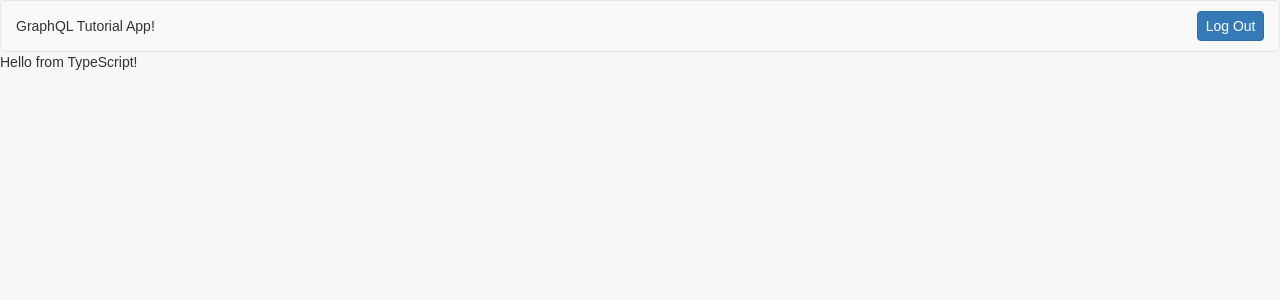
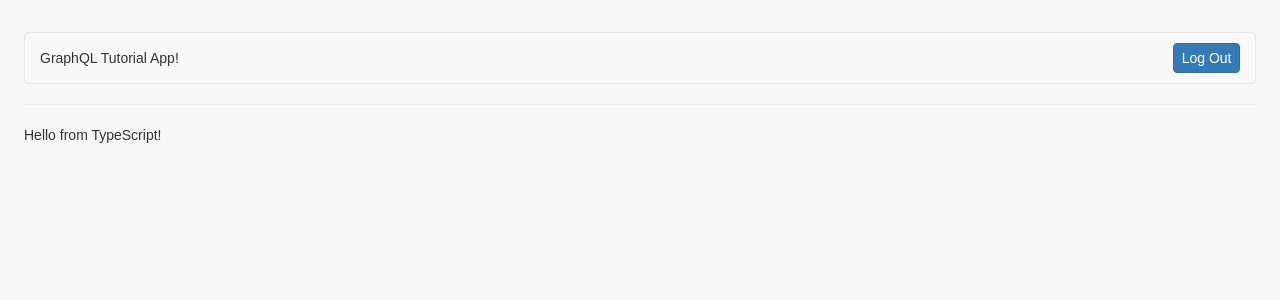
Before and after one commit to TheRobBrennan/demo-hasura-nextjs-vercel, a Next.js app in the folder app/: page /hello in a window 1280 px wide. Shown: the top 300 px of the page. Built offline with nearby package versions, Linux system fonts and the light colour scheme.

Commit message:
Crude implementation of Material UI in Hello page

```diff
--- a/app/pages/hello.tsx
+++ b/app/pages/hello.tsx
@@ -2,12 +2,19 @@ import { NextPage } from "next"
 
 import Header from "../components/Header"
 
+// Material UI
+import Container from "@material-ui/core/Container"
+import Box from "@material-ui/core/Box"
+
 const HelloPage: NextPage = () => {
   return (
-    <div>
-      <Header />
-      Hello from TypeScript!
-    </div>
+    <Container>
+      <Box my={4}>
+        <Header />
+        <hr />
+        Hello from TypeScript!
+      </Box>
+    </Container>
   )
 }
 export default HelloPage
```
